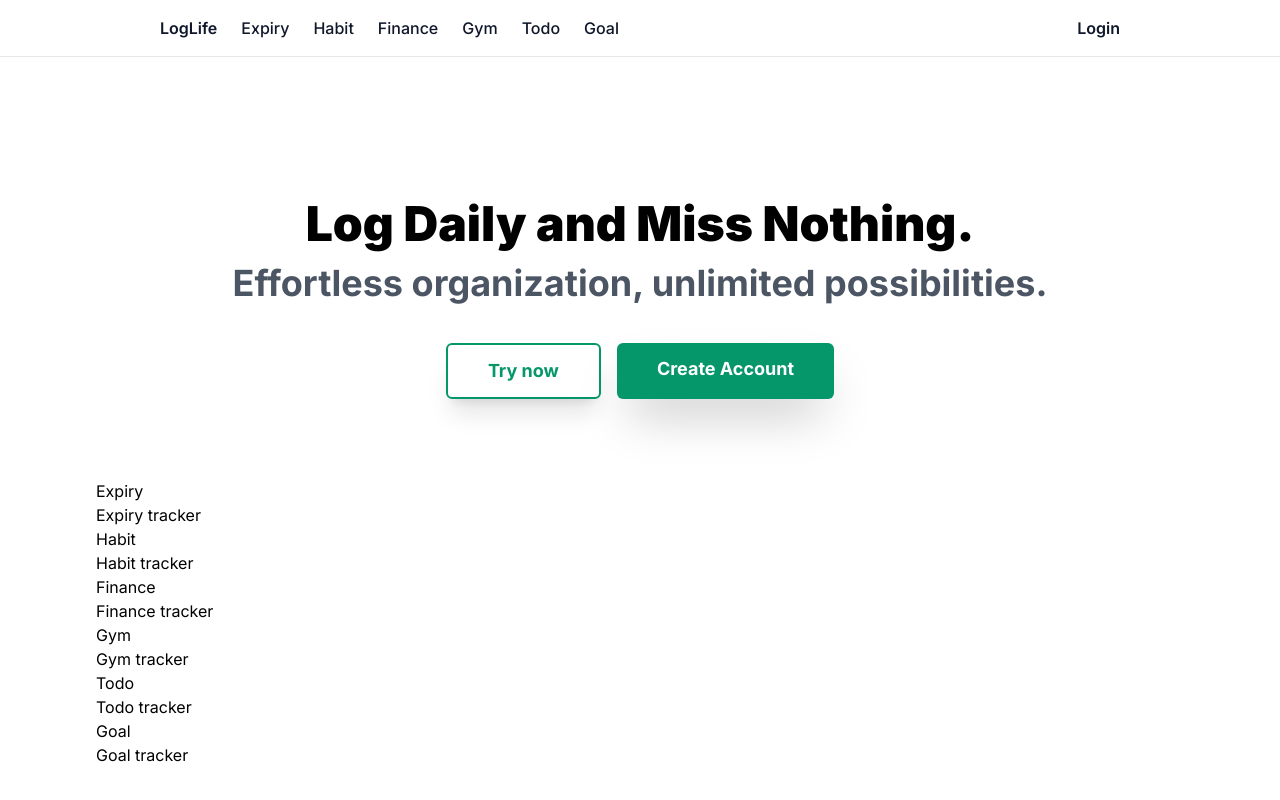
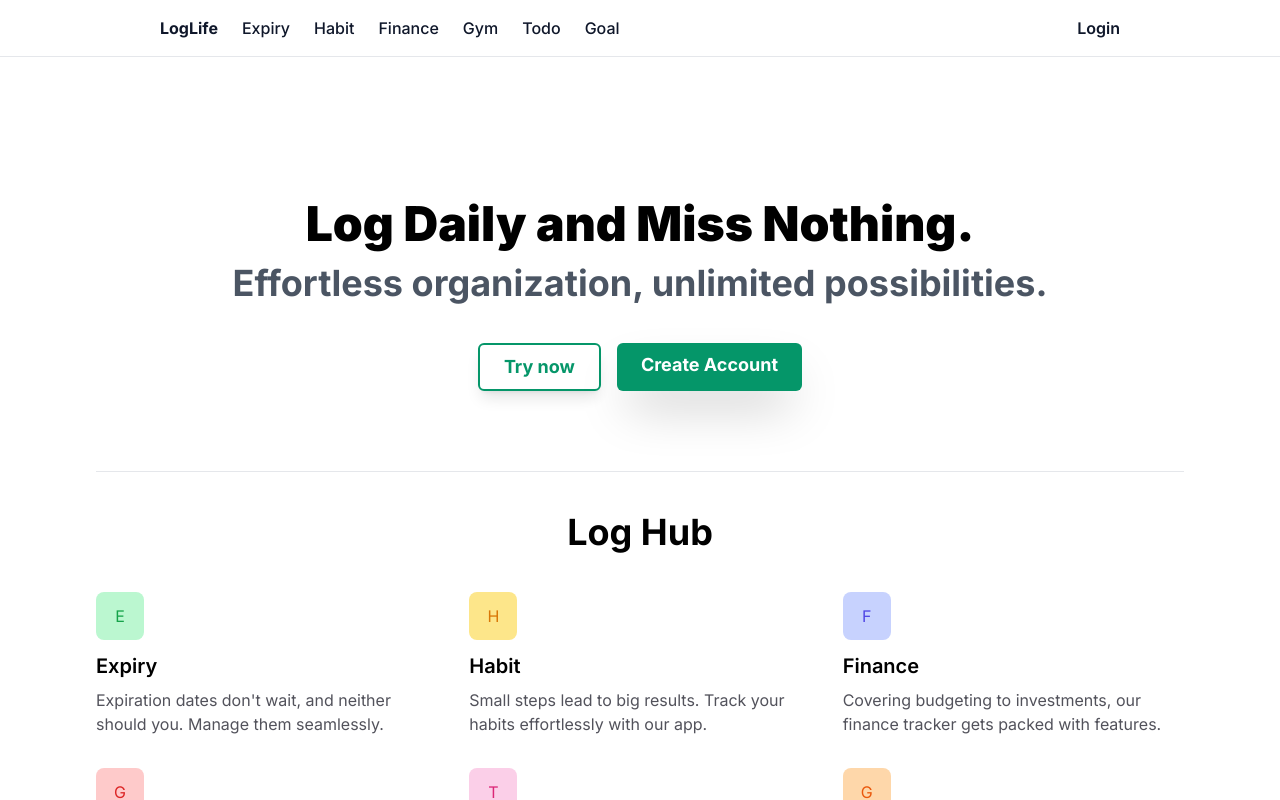
Before and after one commit to Manoj-Karthick/loglife, a Next.js app: page / in a window 1280 px wide. Built offline with nearby package versions, Linux system fonts and the light colour scheme.

Commit message:
Designed feature component for home page

```diff
--- a/app/(components)/Feature.jsx
+++ b/app/(components)/Feature.jsx
@@ -1,29 +1,69 @@
 const Feature = () => {
   return (
     <div className="m-20">
+      <hr></hr>
+      <div className="mt-10 text-4xl font-bold text-center">Log Hub</div>
+      <div className="mt-10 grid grid-cols-3 gap-8">
         <div>
-        <div>Expiry</div>
-        <div>Expiry tracker</div>
+          <div className="grid bg-green-200 text-green-600 rounded-lg w-12 h-12 place-items-center mb-3">
+            E
+          </div>
+          <div className="text-xl font-semibold mb-2">Expiry</div>
+          <div className="text-base text-zinc-600">
+            Expiration dates don&apos;t wait, and neither should you. Manage
+            them seamlessly.
+          </div>
         </div>
         <div>
-        <div>Habit</div>
-        <div>Habit tracker</div>
+          <div className="grid bg-amber-200 text-amber-600 rounded-lg w-12 h-12 place-items-center mb-3">
+            H
+          </div>
+          <div className="text-xl font-semibold mb-2">Habit</div>
+          <div className="text-base text-zinc-600">
+            Small steps lead to big results. Track your habits effortlessly with
+            our app.
+          </div>
         </div>
         <div>
-        <div>Finance</div>
-        <div>Finance tracker</div>
+          <div className="grid bg-indigo-200 text-indigo-600 rounded-lg w-12 h-12 place-items-center mb-3">
+            F
+          </div>
+          <div className="text-xl font-semibold mb-2">Finance</div>
+          <div className="text-base text-zinc-600">
+            Covering budgeting to investments, our finance tracker gets packed
+            with features.
+          </div>
         </div>
         <div>
-        <div>Gym</div>
-        <div>Gym tracker</div>
+          <div className="grid bg-red-200 text-red-600 rounded-lg w-12 h-12 place-items-center mb-3">
+            G
+          </div>
+          <div className="text-xl font-semibold mb-2">Gym</div>
+          <div className="text-base text-zinc-600">
+            Track your gains, see your progress. Our gym tracker keeps you
+            motivated.
+          </div>
         </div>
         <div>
-        <div>Todo</div>
-        <div>Todo tracker</div>
+          <div className="grid bg-pink-200 text-pink-600 rounded-lg w-12 h-12 place-items-center mb-3">
+            T
+          </div>
+          <div className="text-xl font-semibold mb-2">Todo</div>
+          <div className="text-base text-zinc-600">
+            Get things done, one task at a time. Our todo app helps you conquer
+            your day.
+          </div>
         </div>
         <div>
-        <div>Goal</div>
-        <div>Goal tracker</div>
+          <div className="grid bg-orange-200 text-orange-600 rounded-lg w-12 h-12 place-items-center mb-3">
+            G
+          </div>
+          <div className="text-xl font-semibold mb-2">Goal</div>
+          <div className="text-base text-zinc-600">
+            Goals aren&apos;t just dreams, they&apos;re destinations. Let our
+            app be your roadmap.
+          </div>
+        </div>
       </div>
     </div>
   );
--- a/app/(components)/Header.jsx
+++ b/app/(components)/Header.jsx
@@ -9,10 +9,10 @@ const Header = () => {
       </div>
       <div className="inline-block">
         <div className="flex space-x-4 mt-10">
-          <div className="border-2 border-emerald-600 shadow-xl text-emerald-600 py-3 px-10 font-bold text-lg rounded-md cursor-pointer">
+          <div className="border-2 border-emerald-600 hover:shadow-xl shadow-lg text-emerald-600 py-2 px-6 font-bold text-lg rounded-md cursor-pointer">
             Try now
           </div>
-          <div className="text-white bg-emerald-600 shadow-2xl py-3 px-10 font-bold text-lg rounded-md cursor-pointer">
+          <div className="text-white bg-emerald-600 hover:bg-emerald-700 transition-all duration-300 shadow-2xl py-2 px-6 font-bold text-lg rounded-md cursor-pointer">
             Create Account
           </div>
         </div>
--- a/app/(components)/Nav.jsx
+++ b/app/(components)/Nav.jsx
@@ -4,7 +4,7 @@ const Nav = () => {
   return (
     <nav className="flex justify-between text-slate-900 p-4 border-b px-40">
       <div className="flex items-center font-medium space-x-6">
-        <Link className="font-semibold hover:text-emerald-600" href="/">
+        <Link className="font-bold hover:text-emerald-600" href="/">
           LogLife
         </Link>
         <Link href="/Expiry">Expiry</Link>
--- a/app/page.jsx
+++ b/app/page.jsx
@@ -3,7 +3,7 @@ import Feature from "./(components)/Feature";
 
 const Home = () => {
   return (
-    <div class="container mx-auto">
+    <div className="container mx-auto">
       <Header></Header>
       <Feature></Feature>
     </div>
```
Lines whose indentation alone changed are shown as unchanged.
